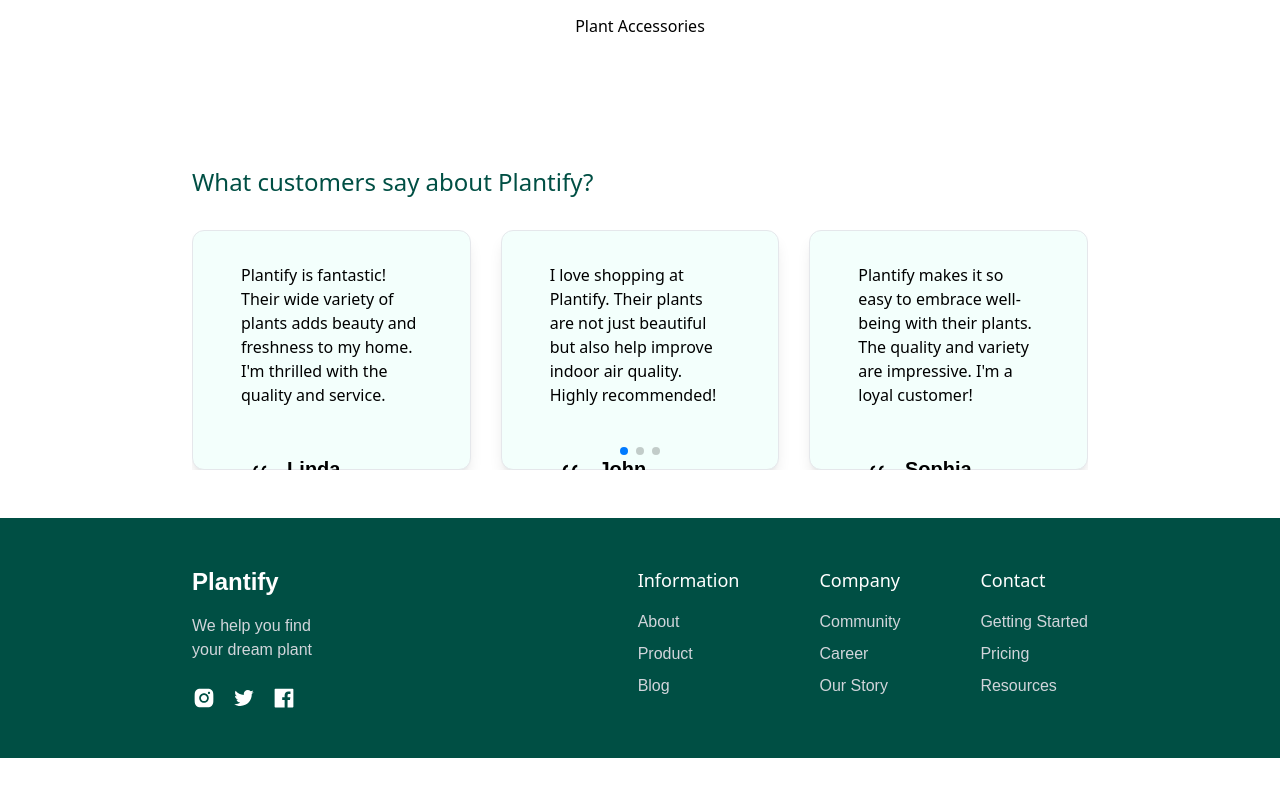
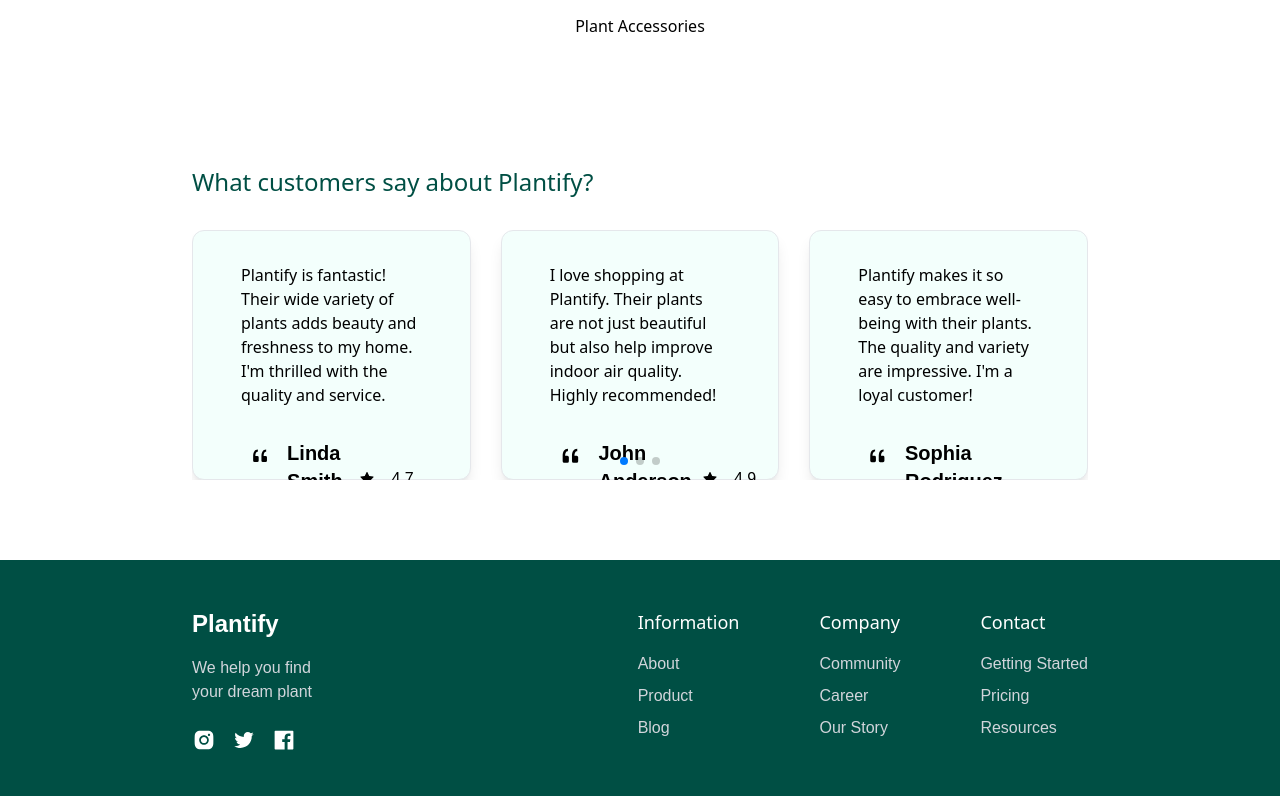
Before and after one commit to ZihadHossainNayem/Plant-Shop-Landing-Page, a React (Create React App) app: page / in a window 1280 px wide. Shown: the part 3434-4230 px from the top of the page. Before the commit the page ends 4192 px from the top, so only its background shows below. Built offline with nearby package versions, Linux system fonts and the light colour scheme; a web font is replaced by a local one.

Commit message:
comment height fixed

```diff
--- a/src/components/CommentCard.js
+++ b/src/components/CommentCard.js
@@ -4,10 +4,10 @@ import { AiFillStar } from "react-icons/ai";
 
 const CommentCard = ({ commentData }) => {
   return (
-    <div className="bg-[#F3FFFC]  border shadow-lg rounded-xl max-w-[700px] md:py-8 py-4 md:px-12 px-6 cursor-default md:h-[240px] h-[270px]">
+    <div className="bg-[#F3FFFC]  border shadow-lg rounded-xl max-w-[700px] md:py-8 py-4 md:px-12 px-6 cursor-default md:h-[250px] h-[270px]">
       {/* comment */}
       <p className="font-steppe">{commentData.comment}</p>
-      <div className="md:pt-12 pt-8 flex justify-between px-0 md:px-2">
+      <div className="pt-8 flex justify-between px-0 md:px-2">
         <div className="flex md:gap-4 gap-2 items-start">
           <BsQuote size={35} />
           <div>
--- a/src/components/CustomerComments.js
+++ b/src/components/CustomerComments.js
@@ -14,7 +14,7 @@ import { Navigation, Pagination, Keyboard } from "swiper/modules";
 
 const CustomerComments = () => {
   return (
-    <div className="xl:px-48 lg:px-16 md:px-12 px-4 py-12 ">
+    <div className="xl:px-48 lg:px-16 md:px-12 px-4 py-12 pb-20 ">
       <h1 className="pb-8 text-2xl font-steppe text-[#004f44] font-medium">
         What customers say about Plantify?
       </h1>
```
